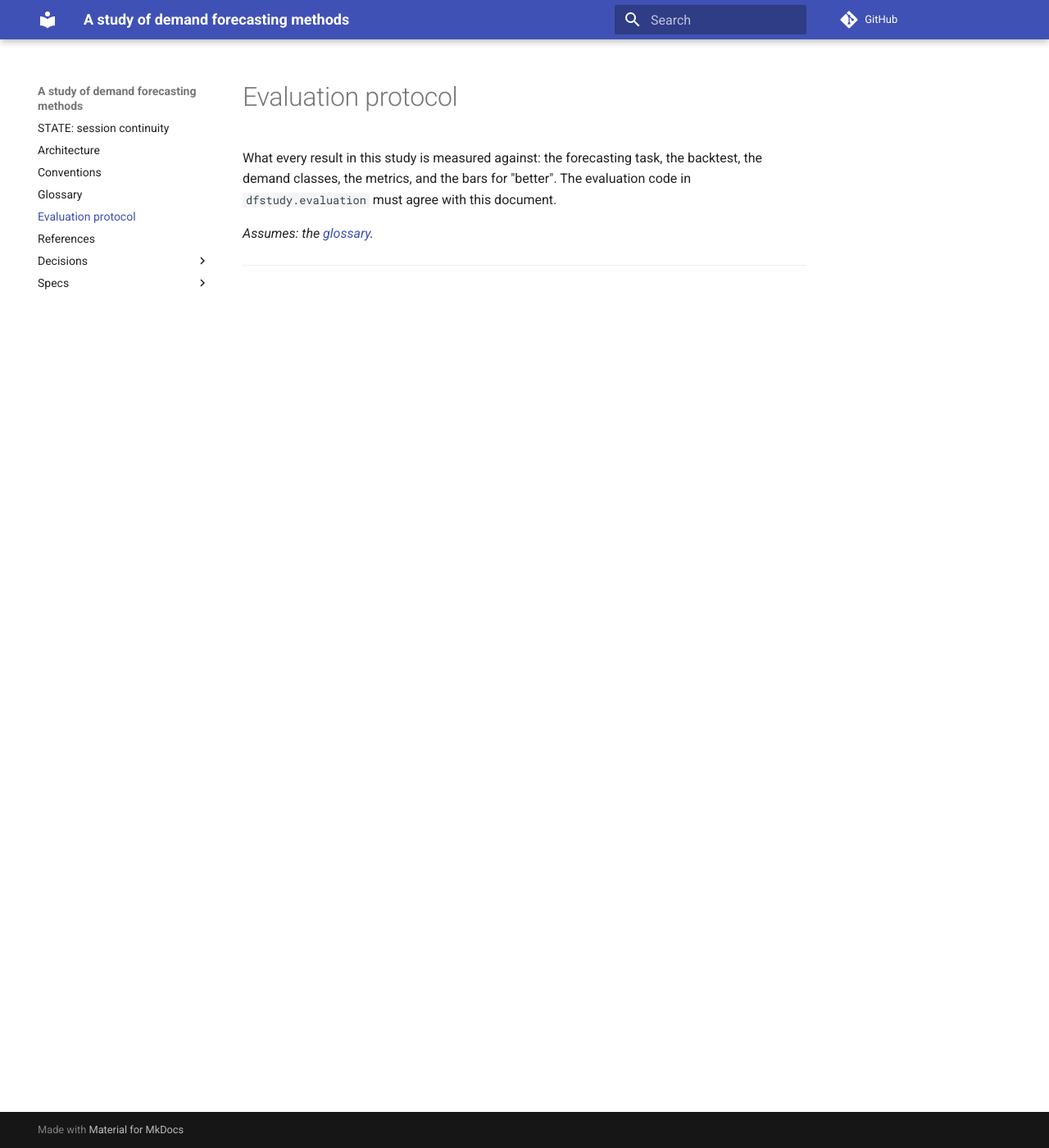
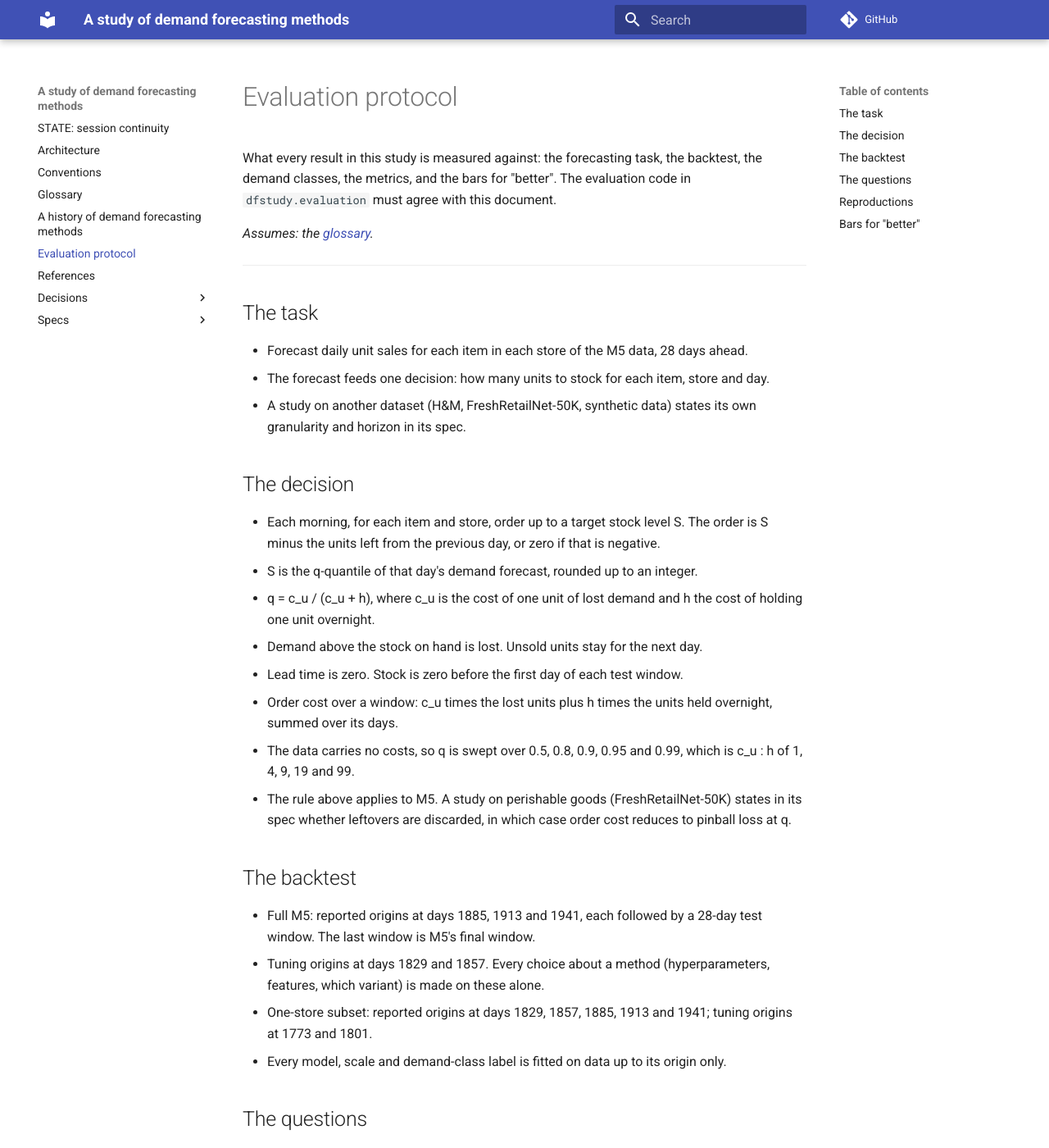
Before and after one commit to MoFirouzT/demand-forecasting-study, an MkDocs documentation site: the page built from docs/protocol.md, in a window 1280 px wide and 1400 px high. Shown: the whole window at 82% size. Built offline with MkDocs 1.6.1 and Material for MkDocs 9.7.7, drawn with Linux system fonts in a browser that asks for light colours; comment, search, counter and statistics services are not loaded; some of the changed text lies outside the part shown.

Commit message:
evaluation protocol, era 1 history, data download script

```diff
--- /dev/null
+++ b/docs/javascripts/mathjax.js
@@ -0,0 +1,19 @@
+window.MathJax = {
+  tex: {
+    inlineMath: [["\\(", "\\)"]],
+    displayMath: [["\\[", "\\]"]],
+    processEscapes: true,
+    processEnvironments: true
+  },
+  options: {
+    ignoreHtmlClass: ".*|",
+    processHtmlClass: "arithmatex"
+  }
+};
+
+document$.subscribe(() => {
+  MathJax.startup.output.clearCache()
+  MathJax.typesetClear()
+  MathJax.texReset()
+  MathJax.typesetPromise()
+})
--- a/docs/protocol.md
+++ b/docs/protocol.md
@@ -7,3 +7,70 @@ the demand classes, the metrics, and the bars for "better". The evaluation code
 *Assumes: the [glossary](glossary.md).*
 
 ---
+
+## The task
+
+- Forecast daily unit sales for each item in each store of the M5 data, 28 days ahead.
+- The forecast feeds one decision: how many units to stock for each item, store and day.
+- A study on another dataset (H&M, FreshRetailNet-50K, synthetic data) states its own
+  granularity and horizon in its spec.
+
+## The decision
+
+- Each morning, for each item and store, order up to a target stock level S. The order is S
+  minus the units left from the previous day, or zero if that is negative.
+- S is the q-quantile of that day's demand forecast, rounded up to an integer.
+- q = c_u / (c_u + h), where c_u is the cost of one unit of lost demand and h the cost of
+  holding one unit overnight.
+- Demand above the stock on hand is lost. Unsold units stay for the next day.
+- Lead time is zero. Stock is zero before the first day of each test window.
+- Order cost over a window: c_u times the lost units plus h times the units held overnight,
+  summed over its days.
+- The data carries no costs, so q is swept over 0.5, 0.8, 0.9, 0.95 and 0.99, which is
+  c_u : h of 1, 4, 9, 19 and 99.
+- The rule above applies to M5. A study on perishable goods (FreshRetailNet-50K) states in
+  its spec whether leftovers are discarded, in which case order cost reduces to pinball loss
+  at q.
+
+## The backtest
+
+- Full M5: reported origins at days 1885, 1913 and 1941, each followed by a 28-day test
+  window. The last window is M5's final window.
+- Tuning origins at days 1829 and 1857. Every choice about a method (hyperparameters,
+  features, which variant) is made on these alone.
+- One-store subset: reported origins at days 1829, 1857, 1885, 1913 and 1941; tuning origins
+  at 1773 and 1801.
+- Every model, scale and demand-class label is fitted on data up to its origin only.
+
+## The questions
+
+1. On full M5, how do pretrained models that take covariates (Chronos-2, TiRex-2) compare
+   with a competition-grade LightGBM, by WRMSSE, pinball loss and order cost, with bias
+   reported separately for intermittent items?
+2. How much better than the rule-of-thumb heuristics is each method, per demand class?
+3. Do methods rank the same by accuracy as by order cost?
+
+## Reproductions
+
+A reproduction scores a published method on the window its published score comes from:
+M5's final 28 days (days 1942 to 1969), with the official WRMSSE weights. Kaggle's files stop
+at day 1941; the final window's sales and the weights come from Nixtla's mirror of the
+released M5 data (`scripts/download_data.py`).
+
+- Seasonal naive and exponential smoothing: WRMSSE within 2% of M5's published benchmark
+  scores.
+- LightGBM counts as competition-grade when its WRMSSE is at most 0.576, the 50th-place M5
+  score. For scale: the winner scored 0.520 and the best benchmark (bottom-up exponential
+  smoothing, ES_bu) 0.671.
+- A reproduction that misses its tolerance is a bug to find before any comparison uses that
+  method.
+
+## Bars for "better"
+
+- Method A beats method B on a measure when the 95% bootstrap interval of their difference
+  excludes zero. Resampling is by series, 1,000 draws, over all series and origins.
+- An interval that includes zero is a tie, reported as one.
+- Accuracy and order cost rank methods differently when the best method by WRMSSE is not
+  the best by order cost and their order-cost difference passes the bar above.
+- Each bar applies only to the pairs named in a study's spec before it runs. The intervals
+  are not corrected for multiple comparisons.
--- a/mkdocs.yml
+++ b/mkdocs.yml
@@ -4,3 +4,9 @@ theme:
   name: material
 exclude_docs: |
   _TEMPLATE.md
+markdown_extensions:
+  - pymdownx.arithmatex:
+      generic: true
+extra_javascript:
+  - javascripts/mathjax.js
+  - https://cdn.jsdelivr.net/npm/mathjax@3.2.2/es5/tex-mml-chtml.js
--- a/pyproject.toml
+++ b/pyproject.toml
@@ -18,6 +18,11 @@ dev = [
 docs = [
     "mkdocs-material",
 ]
+data = [
+    "huggingface-hub",
+    "kaggle",
+    "six",  # kaggle imports it without declaring it
+]
 
 [tool.pytest.ini_options]
 testpaths = ["tests"]
```
Also changed, not shown: docs/STATE.md (+1 -2 lines), docs/history.md (added, +134 -0 lines), 3 other files.
